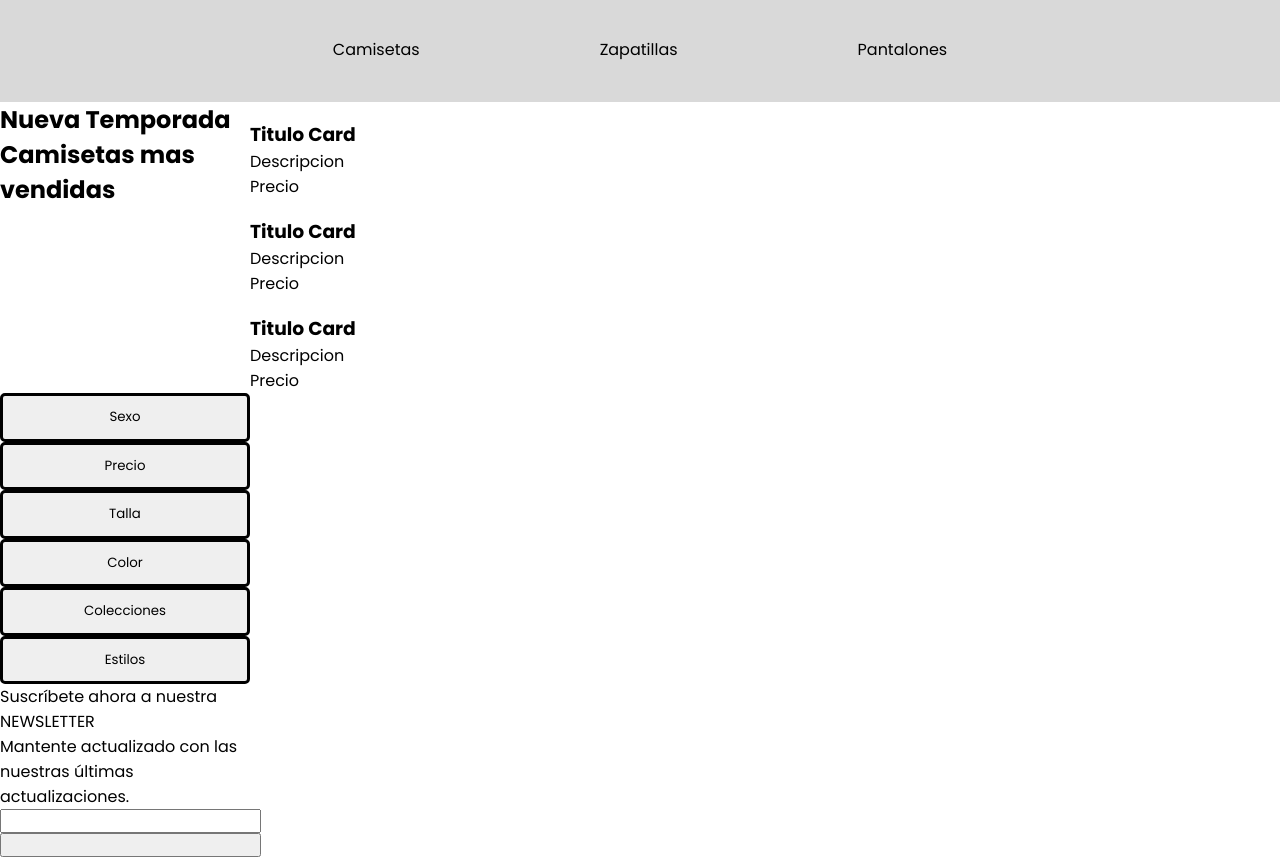
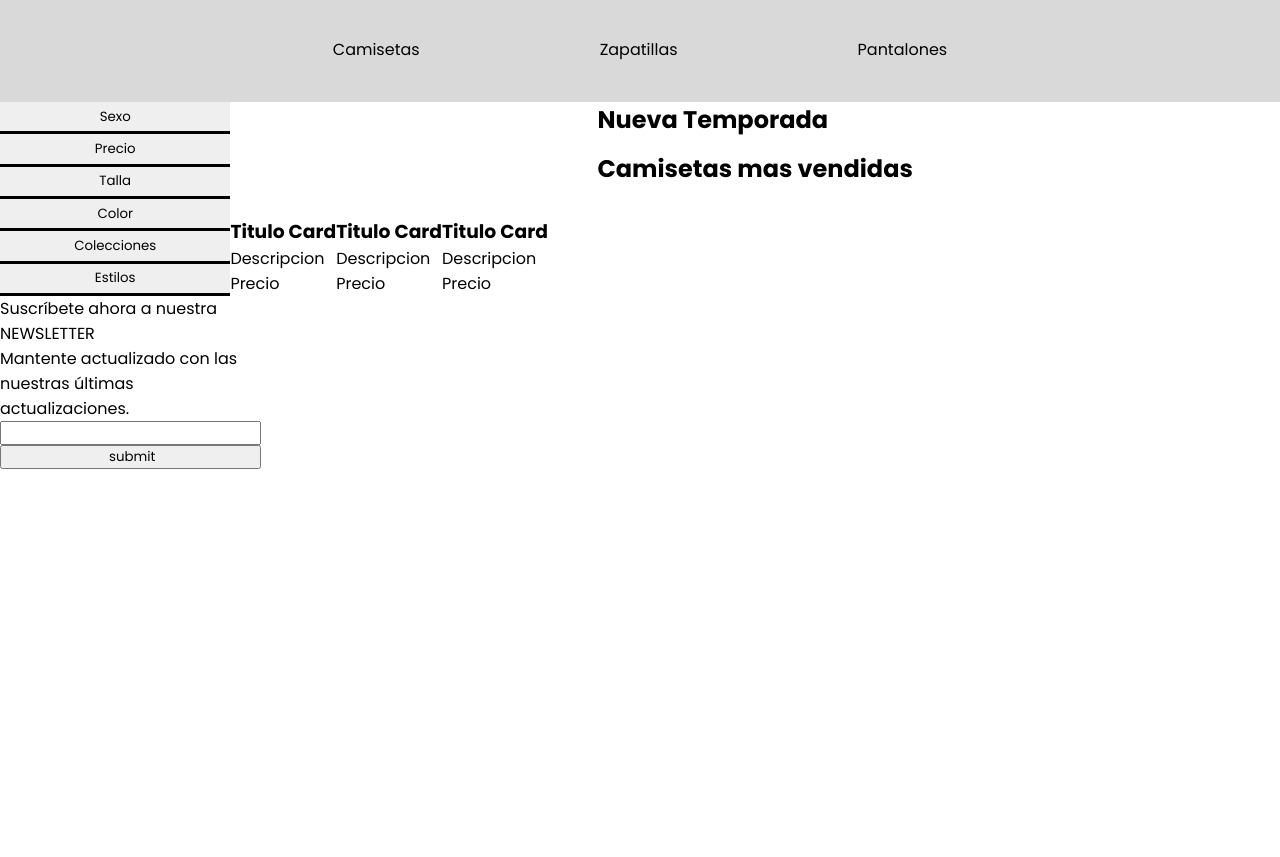
Before and after one commit to JavierMagana9/taller-full-uxui, a plain HTML site: page index.html in a window 1280 px wide. Shown: the part 21-878 px from the top of the page. After the commit the page ends 800 px from the top, so only its background shows below. Drawn offline with Linux system fonts and the light colour scheme.

Commit message:
css grid-title

```diff
--- a/css/main.css
+++ b/css/main.css
@@ -46,22 +46,27 @@ img {
 
 .grid-main{
     display: grid;
-    grid-template-columns: 250px 1fr 1fr 1fr;
+    grid-template-columns: 18% 1fr 1fr 1fr;
     grid-template-rows: 1fr 1fr;
 }
 .grid-title{
     display: grid;
-    grid-column: 2/ span 5;
+    grid-column: 2/5;
+    justify-content: center;
+
 }
 
   .grid-filters {
     display: grid;
     grid-column: 1/2;
+    grid-row: 1/3;
   }
 
   .grid-cards {
     display: grid;
-    grid-column: 2 / span 3;
+    grid-column: 2 / 5;
+    display: flex;
+    flex-direction: row;
   }
 
 
@@ -71,8 +76,8 @@ img {
   }
 
 .btn{
-    border: solid black;
-    border-radius: 5px;
+    border: none;
+    border-bottom: solid black;
 }
 
 a{
--- a/index.html
+++ b/index.html
@@ -25,7 +25,7 @@
     </header>
 
     <main class="grid-main">
-        <section>
+        <section class="grid-title">
             <h1>Nueva Temporada</h1>
             <h2>Camisetas mas vendidas</h2>
         </section>
@@ -71,7 +71,7 @@
             <p>NEWSLETTER</p>
             <p>Mantente actualizado con las nuestras últimas actualizaciones.</p>
             <input type="text">
-            <input type="button">
+            <input type="submit" value=" submit">
         </aside>
     </main>
 </body>
```
